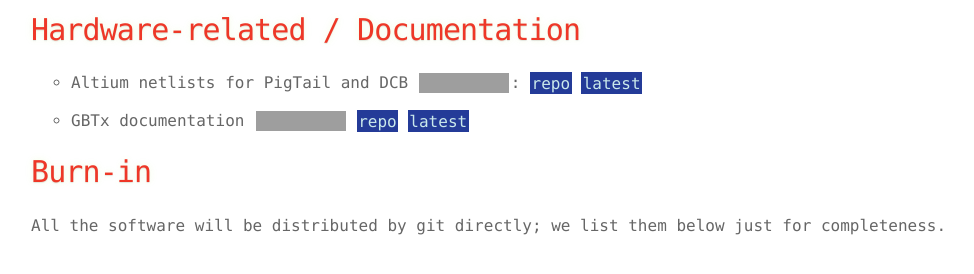
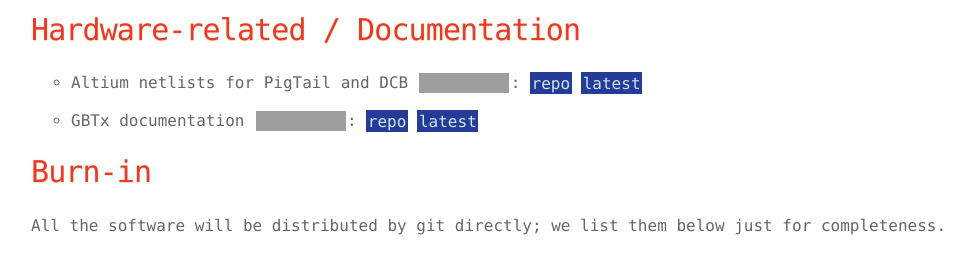
Before and after one commit to umd-lhcb/umd-lhcb.github.io, a Jekyll site: the page built from index.md, in a window 1280 px wide, cut to the strip 153-427 px from the top of the page. Shown: the whole strip, without its empty margins (109-1083 px from the left). Built offline with Jekyll 4.4.1, drawn with Linux system fonts in a browser that asks for light colours; our own code applies the rules of GitHub Pages for plain Markdown files; grey boxes are pictures that could not be loaded.

Commit message:
Edit typo; better formatting for the markdown file.

```diff
--- a/index.md
+++ b/index.md
@@ -4,12 +4,16 @@
 
 # Hardware-related / Documentation
 * Altium netlists for PigTail and DCB
-[![Build status](https://travis-ci.com/ZishuoYang/UT-Backplane-mapping.svg?master)](https://travis-ci.com/ZishuoYang/UT-Backplane-mapping):
+[![Build status](
+https://travis-ci.com/ZishuoYang/UT-Backplane-mapping.svg?master)](
+https://travis-ci.com/ZishuoYang/UT-Backplane-mapping):
 [repo](https://github.com/ZishuoYang/UT-Backplane-mapping)
 [latest](https://github.com/ZishuoYang/UT-Backplane-mapping/releases/latest)
 
 * GBTx documentation
-[![Build status](https://travis-ci.com/ypsun-umd/gbtx_communication_doc.svg?master)](https://travis-ci.com/ypsun-umd/gbtx_communication_doc)
+[![Build status](
+https://travis-ci.com/ypsun-umd/gbtx_communication_doc.svg?master)](
+https://travis-ci.com/ypsun-umd/gbtx_communication_doc):
 [repo](https://github.com/ypsun-umd/gbtx_communication_doc)
 [latest](https://github.com/ypsun-umd/gbtx_communication_doc/releases/latest)
 
```
